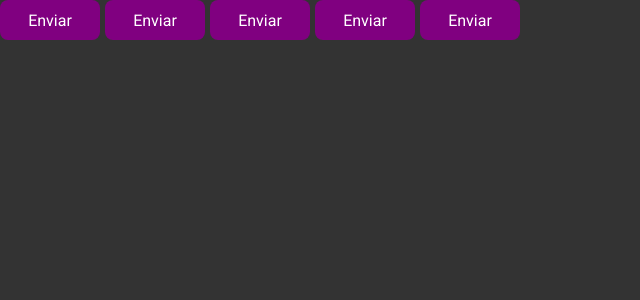
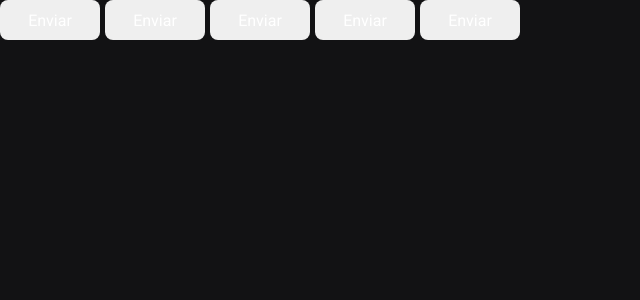
Before and after one commit to pedrodif/uploadIgniteTimer, a React (Vite) app: page / in a window 1280 px wide. Shown: the top 300 px of the page, without its empty margins (0-640 px from the left). Built offline with nearby package versions, Linux system fonts and the light colour scheme.

Commit message:
style: :art:

```diff
--- a/src/styles/global.ts
+++ b/src/styles/global.ts
@@ -7,9 +7,14 @@
     box-sizing: border-box;
   }
 
+  :focus {
+    outline: 0;
+    box-shadow: 0 0 0 2px ${props => props.theme["gray-500"]};
+  }
+
   body{
-    background: #333;
-    color: #fff;
+    background: ${props => props.theme["gray-900"]};
+    color: ${props => props.theme["gray-300"]};
   }
 
   body, input, textarea, button {
--- a/src/styles/themes/default.ts
+++ b/src/styles/themes/default.ts
@@ -1,5 +1,21 @@
 export const defaultTheme = {
-  primary: 'purple',
-  secondary: 'orange',
-  white: "#fff"
+  white: '#FFF',
+
+  'gray-100': '#E1E1E6',
+  'gray-300': '#C4C4CC',
+  'gray-400': '#8D8D99',
+  'gray-500': '#7C7C8A',
+  'gray-600': '#323238',
+  'gray-700': '#29292E',
+  'gray-800': '#202024',
+  'gray-900': '#121214',
+
+  'green-300': '#00B37E',
+  'green-500': '#00875F',
+  'green-700': '#015F43',
+
+  'red-500': '#AB222E',
+  'red-700': '#7A1921',
+
+  'yellow-500': '#FBA94C',
 }
```
